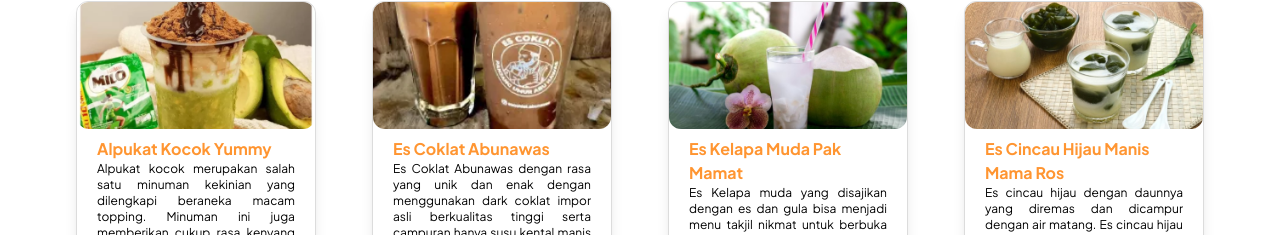
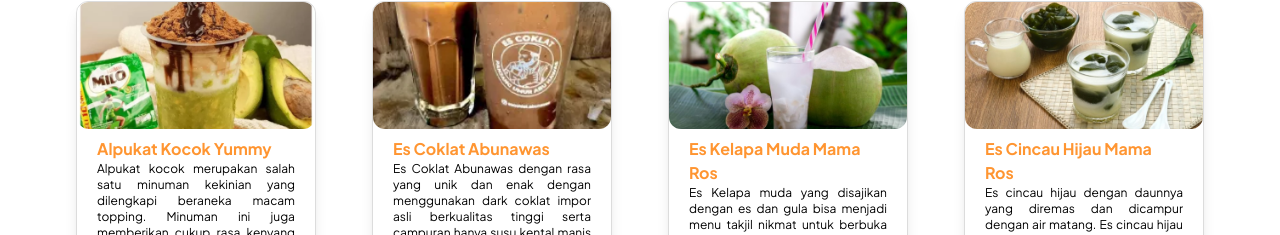
Before and after one commit to Febriyandy/UMKM_Connect, a React (Vite) app: page /Minuman in a window 1280 px wide. Shown: the part 839-1074 px from the top of the page. Built offline with nearby package versions, Linux system fonts and the light colour scheme.

Commit message:
commit perbaikan minuman

```diff
--- a/src/pages/Minuman.jsx
+++ b/src/pages/Minuman.jsx
@@ -102,7 +102,7 @@ const Minuman = () => {
             <div className='w-60 h-80  rounded-xl border shadow-lg border-[#DCDCDC]'>
                 <img src={eskamud} className='w-full h-2/5 object-cover rounded-xl' alt="" />
                 <div className='px-5 pt-2 font-body'>
-                    <h1 className='font-bold text-primary'>Es Kelapa Muda Pak Mamat</h1>
+                    <h1 className='font-bold text-primary'>Es Kelapa Muda Mama Ros</h1>
                     <h2 className='h-28 text-xs text-justify'>Es Kelapa muda yang disajikan dengan es dan gula bisa menjadi menu takjil nikmat untuk berbuka puasa. Selain rasanya yang segar,air kelapa juga punya banyak manfaat bagi kesehatan tubuh.</h2>
                     <div className='relative flex justify-center '>
                         <Link className='absolute font-body text-sm text-white px-12 rounded-lg py-1  bg-primary'>Selengkapnya</Link>
@@ -112,7 +112,7 @@ const Minuman = () => {
             <div className='w-60 h-80  rounded-xl border shadow-lg border-[#DCDCDC]'>
                 <img src={escinjau} className='w-full h-2/5 object-cover rounded-xl' alt="" />
                 <div className='px-5 pt-2 font-body'>
-                    <h1 className='font-bold text-primary'>Es Cincau Hijau Manis Mama Ros</h1>
+                    <h1 className='font-bold text-primary'>Es Cincau Hijau Mama Ros</h1>
                     <h2 className='h-28 text-xs text-justify'>Es cincau hijau dengan daunnya yang diremas dan dicampur dengan air matang. Es cincau hijau disajikan dengan gula merah dan santan serta parutan es batu yang menambah kesegaran.</h2>
                     <div className='relative flex justify-center '>
                         <Link className='bottom-10 font-body text-sm text-white px-12 rounded-lg py-1  bg-primary'>Selengkapnya</Link>
```
